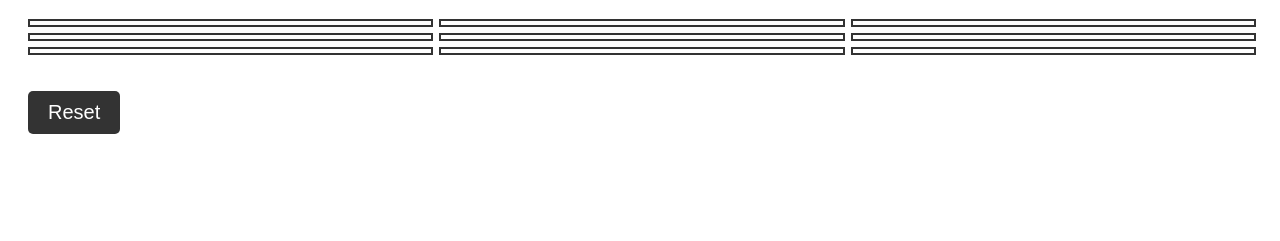
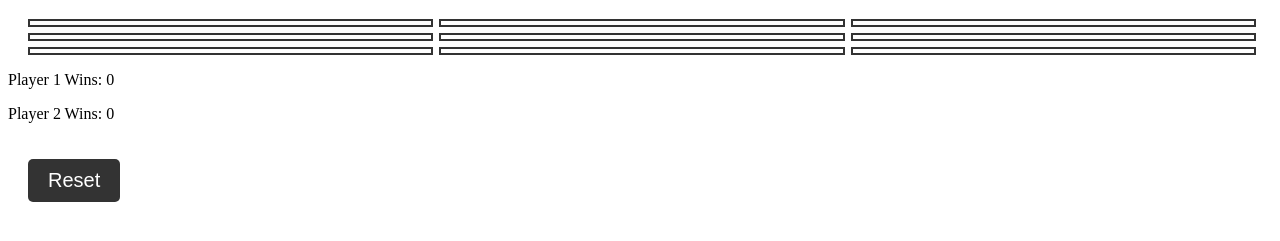
Before and after one commit to GylanSalih/TicTacToe-Game, a plain HTML site: page Index.html in a window 1280 px wide. Shown: the part 61-302 px from the top of the page. Drawn offline with Linux system fonts and the light colour scheme.

Commit message:
Update Index.html

```diff
--- a/Index.html
+++ b/Index.html
@@ -17,6 +17,10 @@
 		<div class="square" id="7"></div>
 		<div class="square" id="8"></div>
 	</div>
+	<div id="score">
+		<p>Player 1 Wins: <span id="player1-score">0</span></p>
+		<p>Player 2 Wins: <span id="player2-score">0</span></p>
+	</div>
 	<button id="reset">Reset</button>
 	<script src="script.js"></script>
 </body>
```
